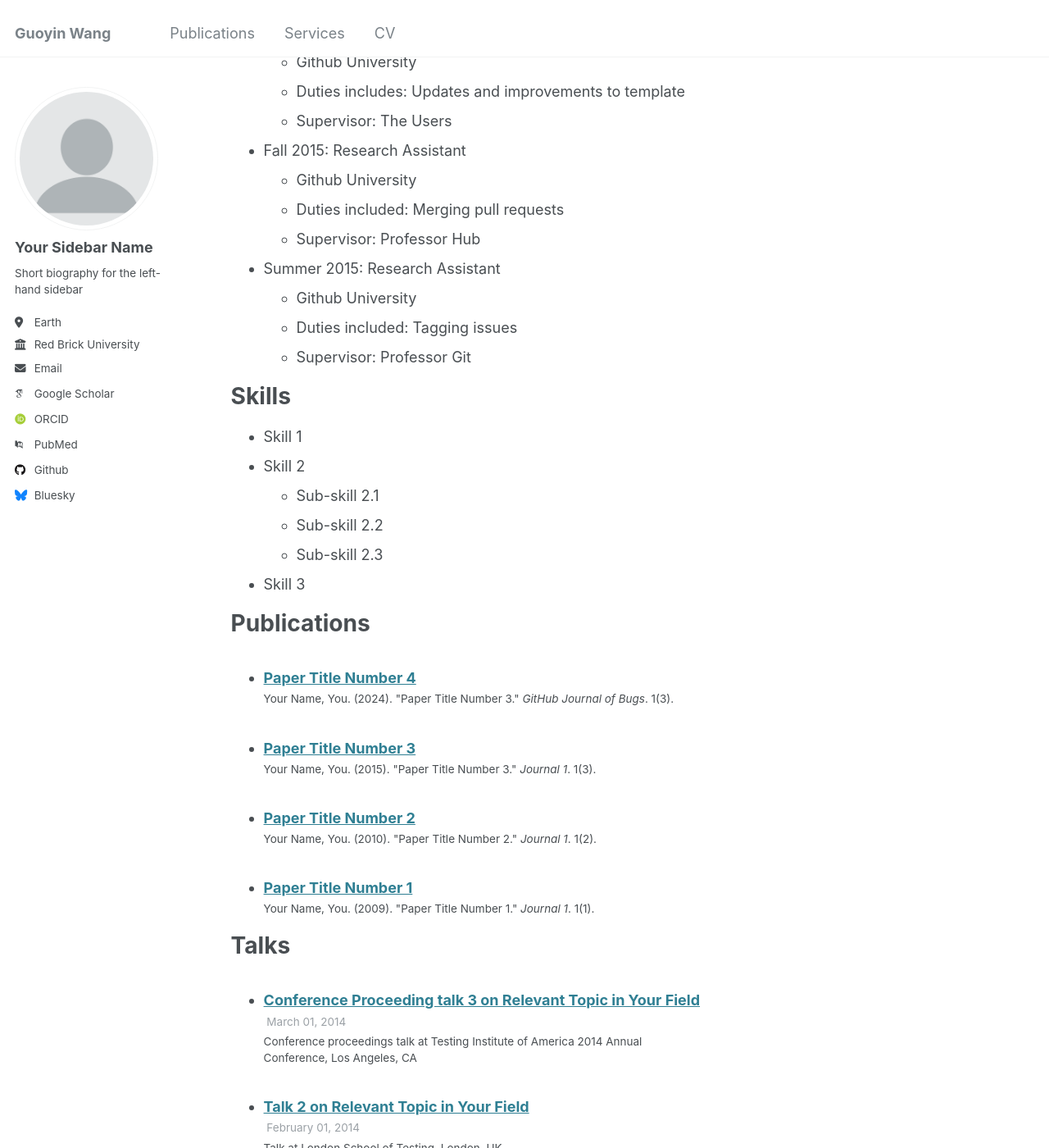
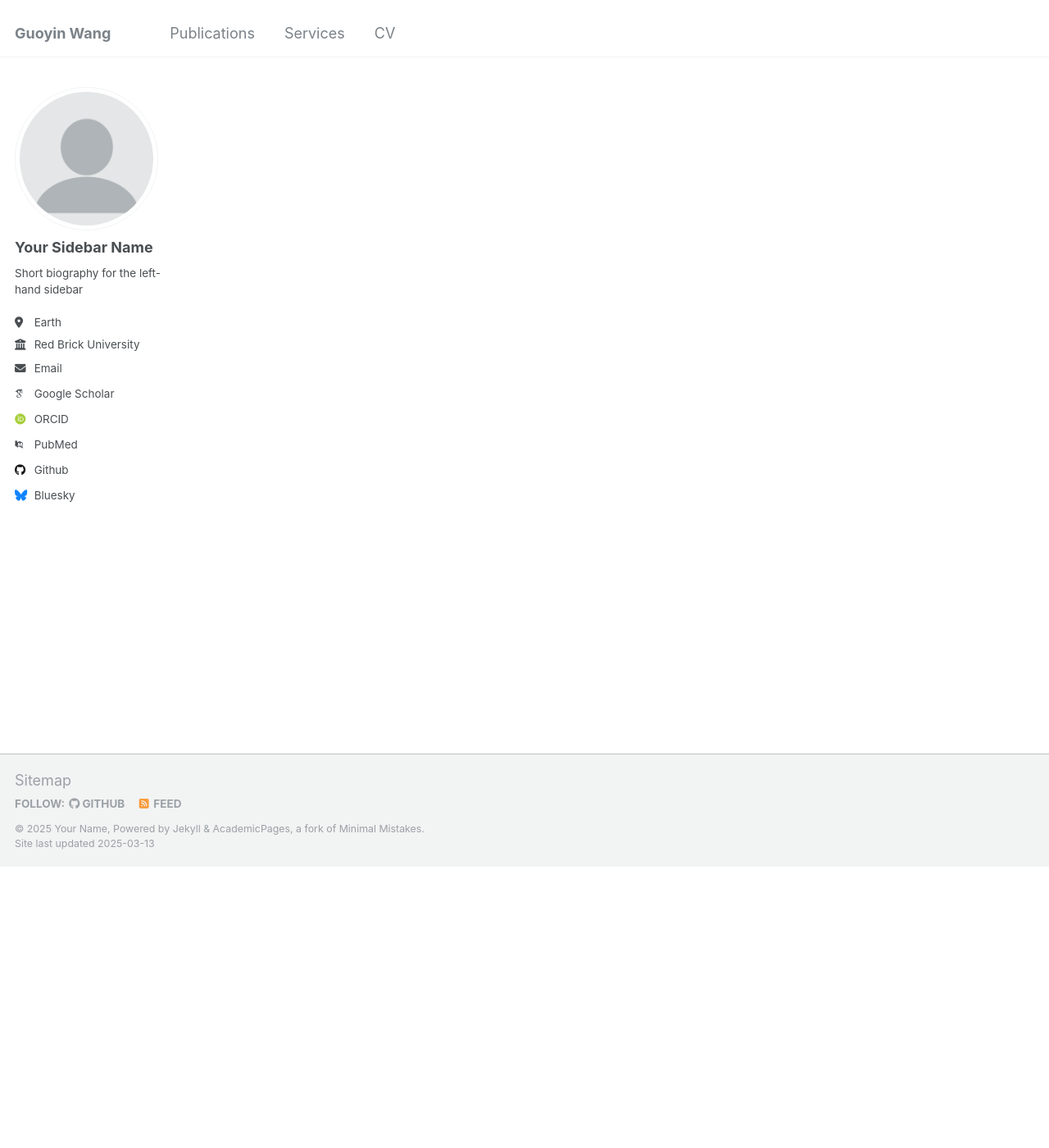
Before and after one commit to huxueyu/guoyin.wang, a Jekyll site: the page built from _pages/cv.md, in a window 1280 px wide and 1400 px high, scrolled down 343 px. Shown: the whole window at 82% size. Built offline with Jekyll 4.4.1, drawn with Linux system fonts in a browser that asks for light colours; some web fonts are replaced; some of the changed text lies outside the part shown.

Commit message:
Update cv.md

```diff
--- a/_pages/cv.md
+++ b/_pages/cv.md
@@ -7,58 +7,10 @@ redirect_from:
   - /resume
 ---
 
-{% include base_path %}
 
 Education
 ======
-* Ph.D in Version Control Theory, GitHub University, 2018 (expected)
-* M.S. in Jekyll, GitHub University, 2014
-* B.S. in GitHub, GitHub University, 2012
+
 
 Work experience
 ======
-* Spring 2024: Academic Pages Collaborator
-  * Github University
-  * Duties includes: Updates and improvements to template
-  * Supervisor: The Users
-
-* Fall 2015: Research Assistant
-  * Github University
-  * Duties included: Merging pull requests
-  * Supervisor: Professor Hub
-
-* Summer 2015: Research Assistant
-  * Github University
-  * Duties included: Tagging issues
-  * Supervisor: Professor Git
-
-Skills
-======
-* Skill 1
-* Skill 2
-  * Sub-skill 2.1
-  * Sub-skill 2.2
-  * Sub-skill 2.3
-* Skill 3
-
-Publications
-======
-  <ul>{% for post in site.publications reversed %}
-    {% include archive-single-cv.html %}
-  {% endfor %}</ul>
-
-Talks
-======
-  <ul>{% for post in site.talks reversed %}
-    {% include archive-single-talk-cv.html  %}
-  {% endfor %}</ul>
-
-Teaching
-======
-  <ul>{% for post in site.teaching reversed %}
-    {% include archive-single-cv.html %}
-  {% endfor %}</ul>
-
-Service and leadership
-======
-* Currently signed in to 43 different slack teams
```
